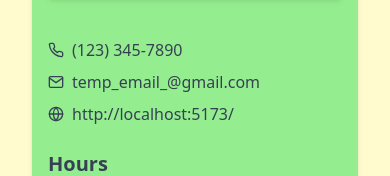
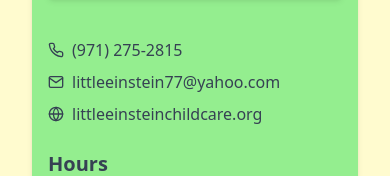
Before and after one commit to littleeinsteinchildcare/littleeinstein-frontend, a React (Vite) app: page /contact in a window 390 px wide. Shown: the part 1268-1444 px from the top of the page. Built offline with nearby package versions, Linux system fonts and the light colour scheme; no server answers.

Commit message:
edit contact us and homepage to display correct email and phone number

```diff
--- a/src/components/home/location.tsx
+++ b/src/components/home/location.tsx
@@ -46,11 +46,11 @@ const LocationInfo = () => {
               </li>
               <li className="flex items-center gap-2 font-semibold">
                 <FiPhone />
-                (123) 345-7890
+                (971) 275-2815
               </li>
               <li className="flex items-center gap-2 font-semibold">
                 <FiMail />
-                temp_email_@gmail.com
+                littleeinstein77@yahoo.com
               </li>
               <li className="flex items-center gap-2 font-semibold">
                 <FiClock />
--- a/src/pages/contactUs/ContactUs.tsx
+++ b/src/pages/contactUs/ContactUs.tsx
@@ -128,10 +128,10 @@ const ContactUsPage = () => {
           </div>
 
           <p className="flex items-center gap-2 mt-10">
-            <FiPhone /> (123) 345-7890
+            <FiPhone /> (971) 275-2815
           </p>
           <p className="flex items-center gap-2">
-            <FiMail /> temp_email_@gmail.com
+            <FiMail /> littleeinstein77@yahoo.com
           </p>
           <p className="flex items-center gap-2">
             <FiGlobe />
@@ -141,7 +141,7 @@ const ContactUsPage = () => {
               target="_blank"
               rel="noopener noreferrer"
             >
-              http://localhost:5173/
+              littleeinsteinchildcare.org
             </a>
           </p>
 
```
